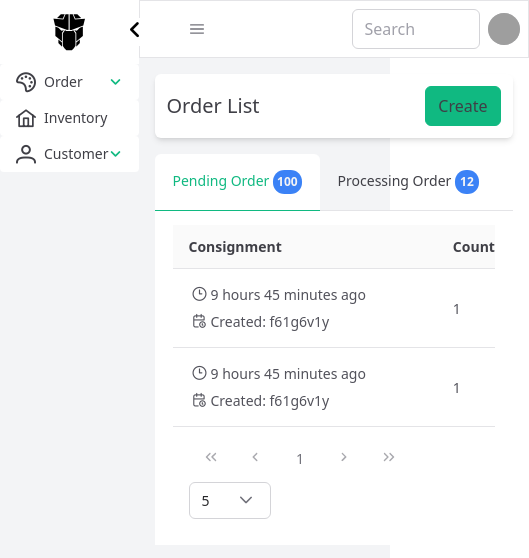
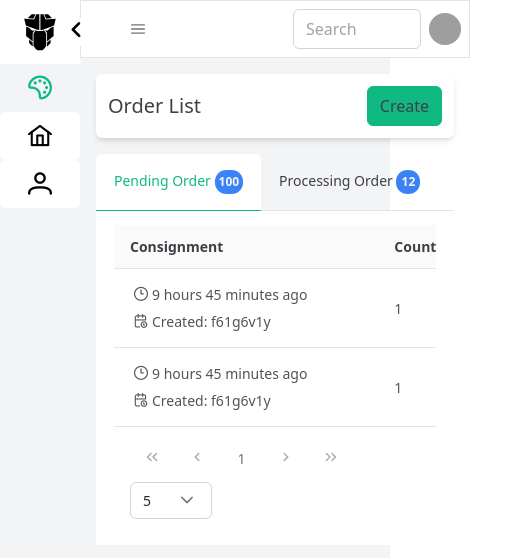
Before and after one commit to alfaysal/vue-with-primevue, a Vue app: page /orders in a window 390 px wide. Shown: the top 558 px of the page, 529 px wide, since content can reach past the window. Built offline with nearby package versions, Linux system fonts and the light colour scheme; grey boxes are pictures that could not be loaded; the HTML template or start-up script is replaced by a standard one; what tailwindcss-primeui would draw is missing.

Commit message:
modify sidebar for mobile version

```diff
--- a/src/components/common/Sidebar.vue
+++ b/src/components/common/Sidebar.vue
@@ -13,20 +13,15 @@
 
       <PanelMenu
           :model="items"
-          pt:panel="border-surface-200 dark:border-surface-700 text-sm"
+          pt:panel="border-surface-200 dark:border-surface-700 text-sm w-20 text-center"
+          pt:headerContent="bg-surface-0 dark:bg-surface-900 rounded-md"
       >
         <template #item="{ item }">
-          <router-link v-if="item.route" v-slot="{ href, navigate }" :to="item.route" custom>
-            <a class="flex items-center cursor-pointer text-surface-700 dark:text-surface-0 px-4 py-2" :href="href" @click="navigate">
-              <span :class="`${item.icon} text-sm`" />
-              <span class="ml-2" v-if="store.sidebarIsExpanded">{{ item.label }}</span>
+          <div @click="changeStyle(item)" :class="selected === item.label ? 'bg-gray-100 text-primary': ''">
+            <a :href="item.url" :target="item.target">
+              <span :class="`${item.icon} text-2xl p-3`"/>
             </a>
-          </router-link>
-          <a v-else :class="[store.sidebarIsExpanded ? '' : 'left-4', 'flex items-center cursor-pointer text-surface-700 dark:text-surface-0 px-4 py-2']" :href="item.url" :target="item.target">
-            <span :class="`${item.icon} text-xl`" />
-            <span class="ml-2" v-if="store.sidebarIsExpanded">{{ item.label }}</span>
-            <span v-if="item.items" class="pi pi-angle-down text-primary ml-auto" />
-          </a>
+          </div>
         </template>
       </PanelMenu>
     </div>
@@ -41,10 +36,10 @@ import { useLayoutStore } from '@/stores/layout.js'
 const store = useLayoutStore();
 
 import { useRouter } from 'vue-router';
-import {ref} from "vue";
+import {reactive, ref} from "vue";
 const router = useRouter();
 
-const items = ref([
+const items = reactive([
   {
     label: 'Order',
     icon: 'pi pi-palette',
@@ -80,9 +75,15 @@ const items = ref([
     ]
   }
 ]);
+const myDiv = ref(null);
+const selected = ref('Order')
+
+const changeStyle = (item) => {
+  selected.value = item.label;
+}
 
 </script>
 
-<style lang="scss" scoped>
+<style scoped>
 
 </style>
--- a/src/components/layout/layout.vue
+++ b/src/components/layout/layout.vue
@@ -18,7 +18,7 @@
 
   <div class="bg-gray-100 h-screen">
     <div class="flex">
-      <div :class="store.sidebarIsExpanded ? 'w-52' : 'w-16'">
+      <div :class="store.sidebarIsExpanded ? 'w-52' : 'w-20'">
         <Sidebar></Sidebar>
       </div>
       <div class="w-full">
```
